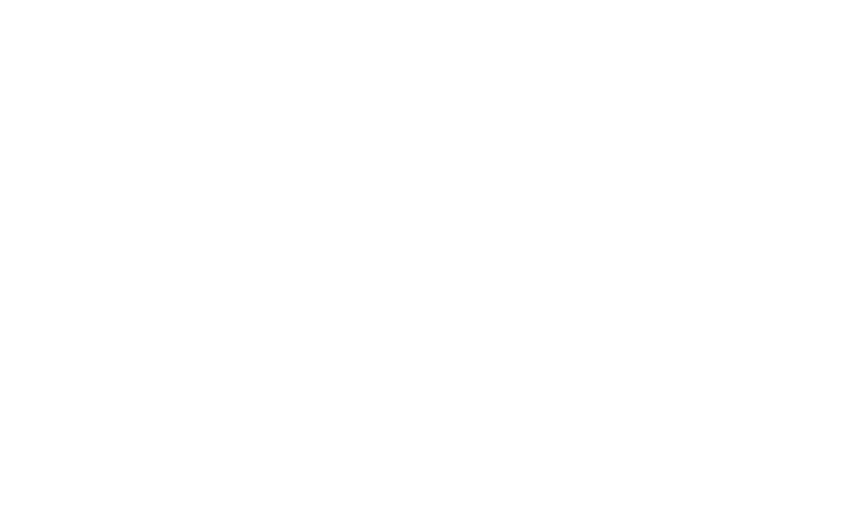
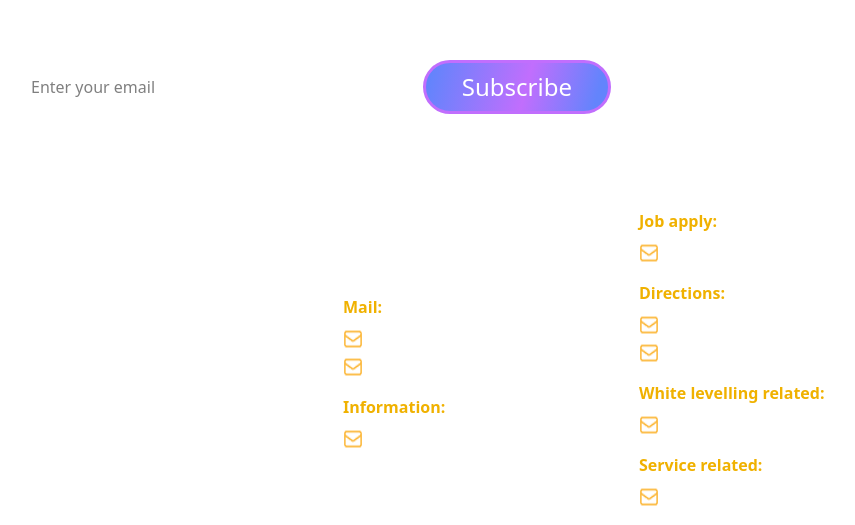
Before and after one commit to HumayunKabirSobuj/b4a4-BookBazaar-client, a React (Vite) app: page / in a window 1280 px wide. Shown: the part 4827-5352 px from the top of the page, without its empty margins (329-1184 px from the left). Before the commit the page ends 4728 px from the top, so only its background shows below. Built offline with nearby package versions, Linux system fonts and the light colour scheme.

Commit message:
footer added

```diff
--- /dev/null
+++ b/src/components/Footer.tsx
@@ -0,0 +1,199 @@
+// import mail from '../utilsPhoto/mail.png';
+import mail from "../assets/images/mail.png";
+
+const Footer = () => {
+  return (
+    <div>
+      <div className="text-center">
+        <h1 className="text-5xl mb-3 font-semibold text-white">
+          Subscribe to Our Newsletter
+        </h1>
+        <p className="text-2xl mb-10 text-[#F3F3F4]">
+          Join the 25000+ clients in our community and stay updated with the
+          latest offers, news, and releases.
+        </p>
+      </div>
+      <div className="relative flex w-[343px] lg:w-[600px] h-[48px] lg:h-[88px] mx-auto justify-center items-center lg:mb-[72px]">
+        <input
+          className="bg-[#fff] rounded-[100px] w-full h-10 lg:h-14 px-5 mt-5"
+          type="text"
+          placeholder="Enter your email"
+        />
+        <button className="absolute right-0 lg:right-0 mt-5 text-sm lg:text-2xl text-white font-normal rounded-[100px] border-3 border-[#C16EFD] bg-[linear-gradient(105deg,_#6384FC_4.1%,_#C16EFD_54.8%,_#6384FC_92.38%)] py-2  px-6 lg:px-9 flex items-center ">
+          Subscribe
+        </button>
+      </div>
+      <div className="container text-white mt-10 w-[1200px] mx-auto px-0 lg:px-6 grid grid-cols-1 lg:grid-cols-4 md:grid-cols-2 gap-8 justify-between items-center lg:ml-14 ml-10">
+        {/* Company Section */}
+        <div>
+          <h3 className="text-lg font-bold mb-4 text-white">Company</h3>
+          <ul>
+            {[
+              "Home",
+              "About us",
+              "Team",
+              "User Profile",
+              "White Labelling",
+              "Careers",
+              "Start Earning",
+            ].map((item) => (
+              <li
+                key={item}
+                className="mb-2 hover:text-yellow-500 cursor-pointer"
+              >
+                {item}
+              </li>
+            ))}
+          </ul>
+        </div>
+
+        {/* Services Section */}
+        <div>
+          <h3 className="text-lg font-bold mb-4 text-white">Services</h3>
+          <ul>
+            {[
+              "Digital Marketing",
+              "Creative Writing Solution",
+              "Web & Software",
+              "E-Commerce Solution",
+              "Graphic Design",
+              "Multimedia & Video Editing",
+              "Buy & Sell",
+              "Merchandise",
+              "Special Combo",
+            ].map((item) => (
+              <li
+                key={item}
+                className="mb-2 hover:text-yellow-500 cursor-pointer"
+              >
+                {item}
+              </li>
+            ))}
+          </ul>
+        </div>
+
+        {/* Contact Us Section */}
+        <div>
+          <h3 className="text-lg font-bold mb-4 text-white">Contact Us</h3>
+
+          <div>
+            {" "}
+            <div>
+              <div className="mb-4">
+                <p className="text-yellow-500 font-semibold mb-2">Mail:</p>
+                <ul>
+                  <li className="mb-1 flex gap-2">
+                    <img src={mail} alt="" />
+                    <a
+                      href="mailto:official@metrosolver.com"
+                      className="hover:text-yellow-500"
+                    >
+                      official@metrosolver.com
+                    </a>
+                  </li>
+                  <li className="flex gap-2">
+                    <img src={mail} alt="" />
+                    <a
+                      href="mailto:hello@metrosolver.com"
+                      className="hover:text-yellow-500"
+                    >
+                      hello@metrosolver.com
+                    </a>
+                  </li>
+                </ul>
+              </div>
+
+              <div className="mb-4">
+                <p className="text-yellow-500 font-semibold mb-2">
+                  Information:
+                </p>
+                <p className="flex gap-2">
+                  <img src={mail} alt="" />
+                  <a
+                    href="mailto:info@metrosolver.com"
+                    className="hover:text-yellow-500"
+                  >
+                    info@metrosolver.com
+                  </a>
+                </p>
+              </div>
+            </div>
+          </div>
+        </div>
+
+        <div>
+          {" "}
+          <div className="mb-4">
+            <p className="text-yellow-500 font-semibold mb-2">Job apply:</p>
+            <p className="flex gap-2">
+              <img src={mail} alt="" />
+              <a
+                href="mailto:career@metrosolver.com"
+                className="hover:text-yellow-500"
+              >
+                career@metrosolver.com
+              </a>
+            </p>
+          </div>{" "}
+          <div>
+            <div className="mb-4">
+              <p className="text-yellow-500 font-semibold mb-2">Directions:</p>
+              <ul>
+                <li className="mb-1 flex gap-2">
+                  <img src={mail} alt="" />
+                  <a
+                    href="mailto:akarim@metrosolver.com"
+                    className="hover:text-yellow-500"
+                  >
+                    akarim@metrosolver.com
+                  </a>
+                </li>
+                <li className="flex gap-2">
+                  <img src={mail} alt="" />
+                  <a
+                    href="mailto:nkarim@metrosolver.com"
+                    className="hover:text-yellow-500"
+                  >
+                    nkarim@metrosolver.com
+                  </a>
+                </li>
+              </ul>
+            </div>
+
+            <div className="mb-4">
+              <p className="text-yellow-500 font-semibold mb-2">
+                White levelling related:
+              </p>
+              <p className="flex gap-2">
+                <img src={mail} alt="" />
+                <a
+                  href="mailto:white@metrosolver.com"
+                  className="hover:text-yellow-500"
+                >
+                  white@metrosolver.com
+                </a>
+              </p>
+            </div>
+
+            <div>
+              <p className="text-yellow-500 font-semibold mb-2">
+                Service related:
+              </p>
+              <p className="flex gap-2">
+                <img src={mail} alt="" />
+                <a
+                  href="mailto:service@metrosolver.com"
+                  className="hover:text-yellow-500"
+                >
+                  service@metrosolver.com
+                </a>
+              </p>
+            </div>
+          </div>
+        </div>
+      </div>
+    </div>
+  );
+};
+
+export default Footer;
--- a/src/pages/Home.tsx
+++ b/src/pages/Home.tsx
@@ -1,3 +1,4 @@
+import Footer from "../components/Footer";
 import FAQSection from "../components/HomePageComponents/FAQSection";
 import HowToWorks from "../components/HomePageComponents/HowToWorks";
 import OurService from "../components/HomePageComponents/OurService";
@@ -6,10 +7,11 @@
 const Home = () => {
   return (
     <div>
-      <HowToWorks></HowToWorks>
+      <HowToWorks/>
       <WhyChoseBookBazzar />
       <OurService/>
       <FAQSection/>
+      <Footer/>
     </div>
   );
 };
```
Also changed, not shown: src/assets/images/mail.png (added).
